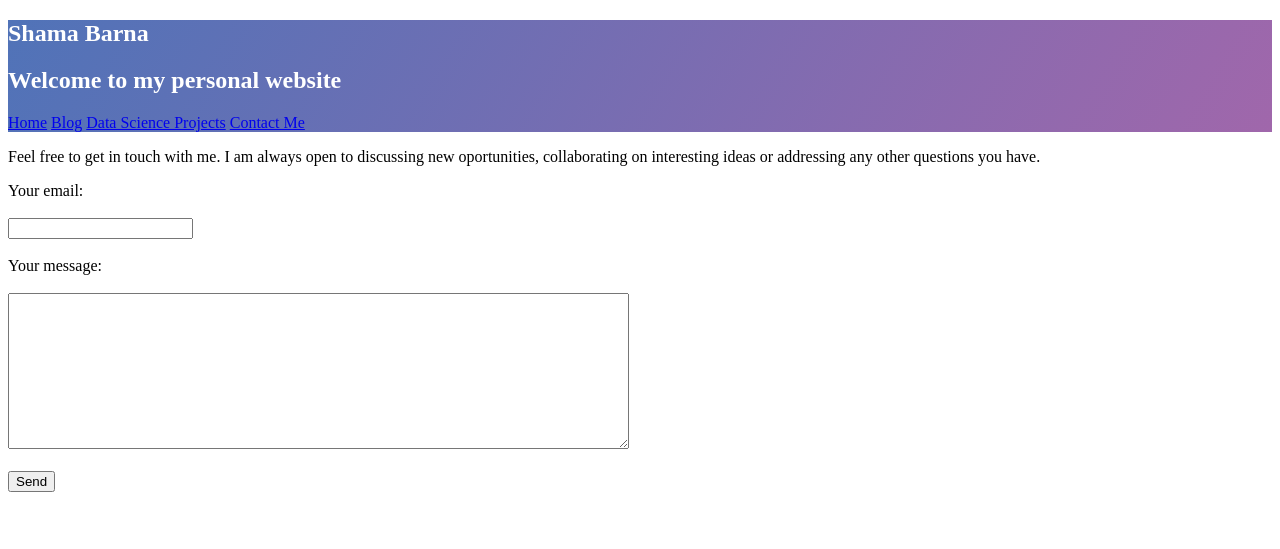
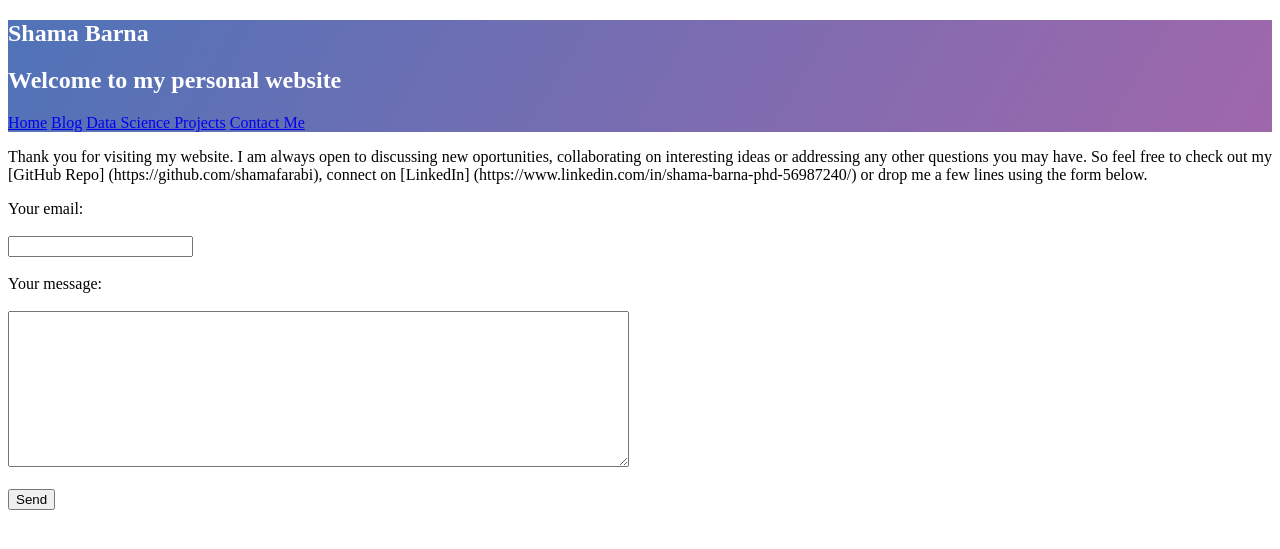
Before and after one commit to shamafarabi/shama.github.io, a Jekyll site: the page built from Contact.md, in a window 1280 px wide. Shown: the top 549 px of the page. Built offline with Jekyll 4.4.1, drawn with Linux system fonts in a browser that asks for light colours; nearby versions of some CDN libraries.

Commit message:
Update Contact.md

```diff
--- a/Contact.md
+++ b/Contact.md
@@ -4,7 +4,7 @@ comments: true
 title: Contact Me
 permalink: /Contact/
 ---
-Feel free to get in touch with me. I am always open to discussing new oportunities, collaborating on interesting ideas or addressing any other questions you have.
+Thank you for visiting my website. I am always open to discussing new oportunities, collaborating on interesting ideas or addressing any other questions you may have. So feel free to check out my [GitHub Repo] (https://github.com/shamafarabi), connect on [LinkedIn] (https://www.linkedin.com/in/shama-barna-phd-56987240/) or drop me a few lines using the form below.
 
 <form
   action="https://formspree.io/maypqlga"
```
